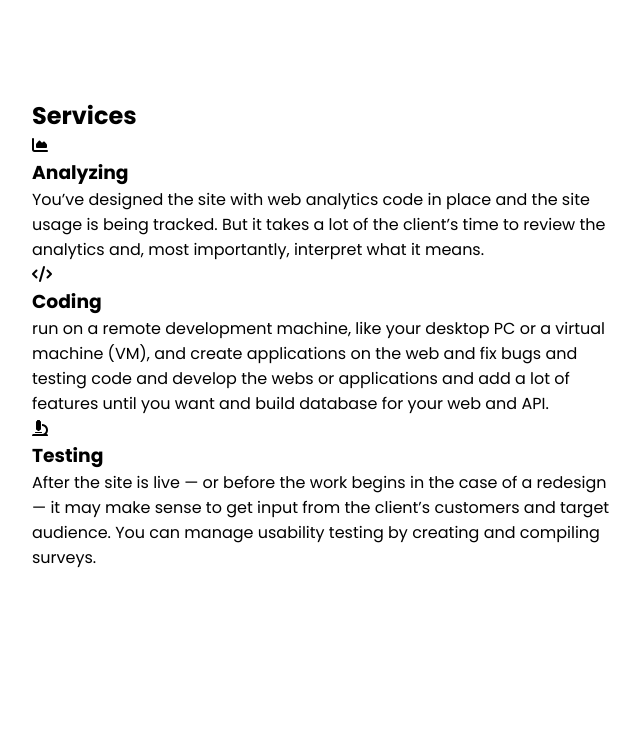
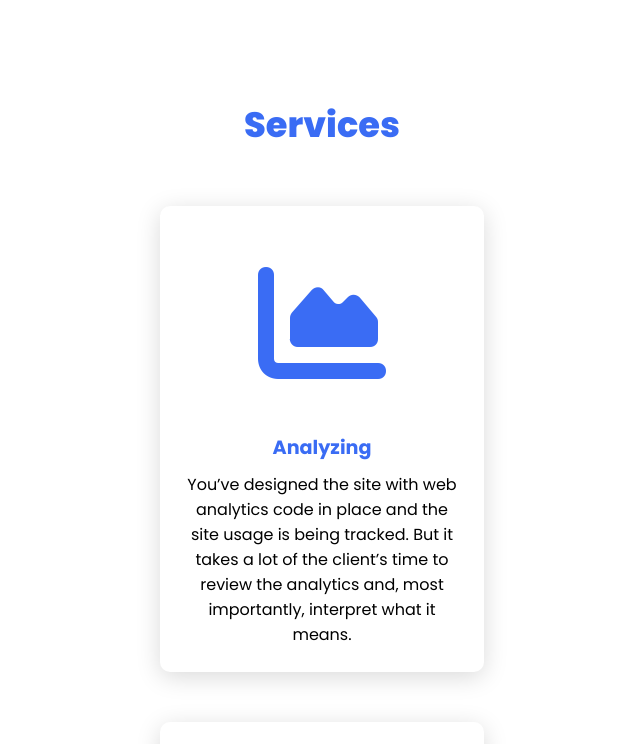
Before and after one commit to khaled-samy/MyPortfolio, a plain HTML site: page index.html in a window 1280 px wide. Shown: the part 802-1546 px from the top of the page, without its empty margins (318-958 px from the left). Before the commit the page ends 1472 px from the top, so only its background shows below. Drawn offline with Linux system fonts and the light colour scheme.

Commit message:
style services section

```diff
--- a/style.css
+++ b/style.css
@@ -107,3 +107,50 @@ section {
 .social-icons a:hover {
   color: #ff008c;
 }
+
+.title {
+  display: flex;
+  justify-content: center;
+  color: #3a6cf4;
+  font-size: 2.2em;
+  font-weight: 800;
+  margin-bottom: 30px;
+}
+
+.content {
+  display: flex;
+  justify-content: center;
+  flex-direction: row;
+  flex-wrap: wrap;
+}
+
+.card {
+  background-color: #fff;
+  width: 20.25em;
+  box-shadow: 0 5px 25px rgba(1, 1, 1, 15%);
+  border-radius: 10px;
+  padding: 25px;
+  margin: 25px;
+  transition: all 0.3s ease-in-out;
+}
+
+.card:hover {
+  transform: scale(1.1);
+}
+
+.icon {
+  color: #3a6cf4;
+  font-size: 8em;
+  text-align: center;
+}
+
+.info {
+  text-align: center;
+}
+
+.info h3 {
+  color: #3a6cf4;
+  font-size: 1.2em;
+  font-weight: 700;
+  margin: 10px;
+}
```
